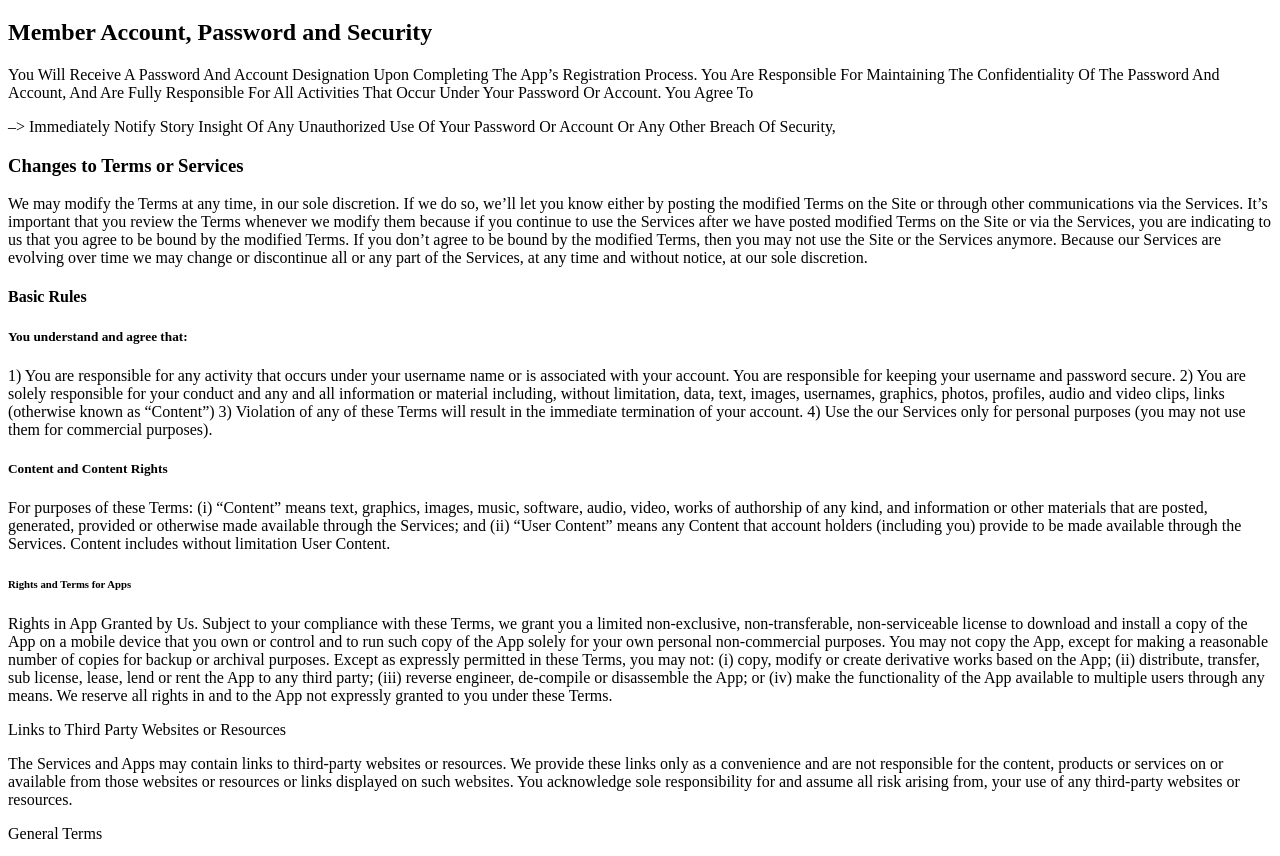
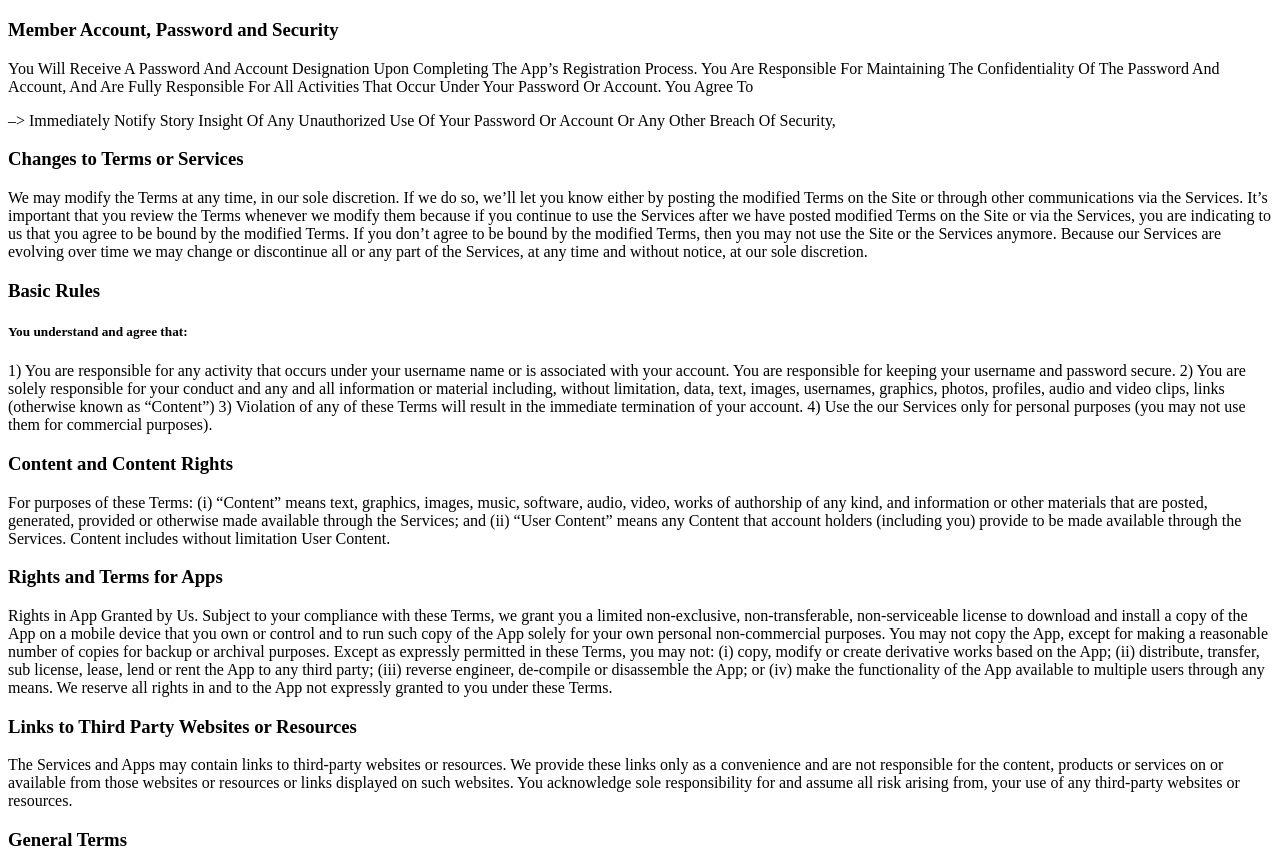
Before and after one commit to barankaansert/barankaansert.github.io, a plain HTML site: page StoryAnalyzer-TermsConditions/index.html in a window 1280 px wide. Shown: the part 61-917 px from the top of the page. Drawn offline with Linux system fonts and the light colour scheme.

Commit message:
change headers

```diff
--- a/StoryAnalyzer-TermsConditions/index.html
+++ b/StoryAnalyzer-TermsConditions/index.html
@@ -5,7 +5,7 @@
 <h1>Terms & Conditions</h1>
 
 
-<h2>Member Account, Password and Security</h2>
+<h3>Member Account, Password and Security</h3>
 
 <p>You Will Receive A Password And Account Designation Upon Completing The App’s Registration Process. You Are Responsible For Maintaining The Confidentiality Of The Password And Account, And Are Fully Responsible For All Activities That Occur Under Your Password Or Account. You Agree To
 </p>
@@ -16,7 +16,7 @@
 
 <p>We may modify the Terms at any time, in our sole discretion. If we do so, we’ll let you know either by posting the modified Terms on the Site or through other communications via the Services. It’s important that you review the Terms whenever we modify them because if you continue to use the Services after we have posted modified Terms on the Site or via the Services, you are indicating to us that you agree to be bound by the modified Terms. If you don’t agree to be bound by the modified Terms, then you may not use the Site or the Services anymore. Because our Services are evolving over time we may change or discontinue all or any part of the Services, at any time and without notice, at our sole discretion. </p>
 
-<h4>Basic Rules</h4>
+<h3>Basic Rules</h3>
 <h5>You understand and agree that:</h5>
 
 <p>
@@ -26,19 +26,19 @@
 4) Use the  our Services only for personal purposes (you may not use them for commercial purposes).
 </p>
 
-<h5>Content and Content Rights</h5>
+<h3>Content and Content Rights</h3>
 
 <p>For purposes of these Terms: (i) “Content” means text, graphics, images, music, software, audio, video, works of authorship of any kind, and information or other materials that are posted, generated, provided or otherwise made available through the Services; and (ii) “User Content” means any Content that account holders (including you) provide to be made available through the Services. Content includes without limitation User Content. </p>
 
-<h6>Rights and Terms for Apps</h6>
+<h3>Rights and Terms for Apps</h3>
 
 <p>Rights in App Granted by Us. Subject to your compliance with these Terms, we grant you a limited non-exclusive, non-transferable, non-serviceable license to download and install a copy of the App on a mobile device that you own or control and to run such copy of the App solely for your own personal non-commercial purposes. You may not copy the App, except for making a reasonable number of copies for backup or archival purposes. Except as expressly permitted in these Terms, you may not: (i) copy, modify or create derivative works based on the App; (ii) distribute, transfer, sub license, lease, lend or rent the App to any third party; (iii) reverse engineer, de-compile or disassemble the App; or (iv) make the functionality of the App available to multiple users through any means. We reserve all rights in and to the App not expressly granted to you under these Terms. </p>
 
-<h7>Links to Third Party Websites or Resources</h7>
+<h3>Links to Third Party Websites or Resources</h3>
 
 <p>The Services and Apps may contain links to third-party websites or resources. We provide these links only as a convenience and are not responsible for the content, products or services on or available from those websites or resources or links displayed on such websites. You acknowledge sole responsibility for and assume all risk arising from, your use of any third-party websites or resources. </p>
 
-<h8>General Terms</h8>
+<h3>General Terms</h3>
 
 <p>These Terms constitute the entire and exclusive understanding and agreement between us and you regarding the Services and Content, and these Terms supersede and replace any and all prior oral or written understandings or agreements between us and you regarding the Services and Content. If for any reason a court of competent jurisdiction finds any provision of these Terms invalid or unenforceable, that provision will be enforced to the maximum extent permissible and the other provisions of these Terms will remain in full force and effect. You may not assign or transfer these Terms, by operation of law or otherwise, without our prior written consent. Any attempt by you to assign or transfer these Terms, without such consent, will be null. We may freely assign or transfer these Terms without restriction. Subject to the foregoing, these Terms will bind and inure to the benefit of the parties, their successors and permitted assigns.
 
@@ -46,7 +46,7 @@ Any notices or other communications provided by us under these Terms, including
 
 Our failure to enforce any right or provision of these Terms will not be considered a waiver of such right or provision. The waiver of any such right or provision will be effective only if in writing and signed by our duly authorized representative. Except as expressly set forth in these Terms, the exercise by either party of any of its remedies under these Terms will be without prejudice to its other remedies under these Terms or otherwise. </p>
 
-<h9>Contact Information</h9>
+<h3>Contact Information</h3>
 
 <p>If you have any questions about these Terms or the Services, please contact us at EMAIL: barankaanser@gmail.com</p>
 
```
